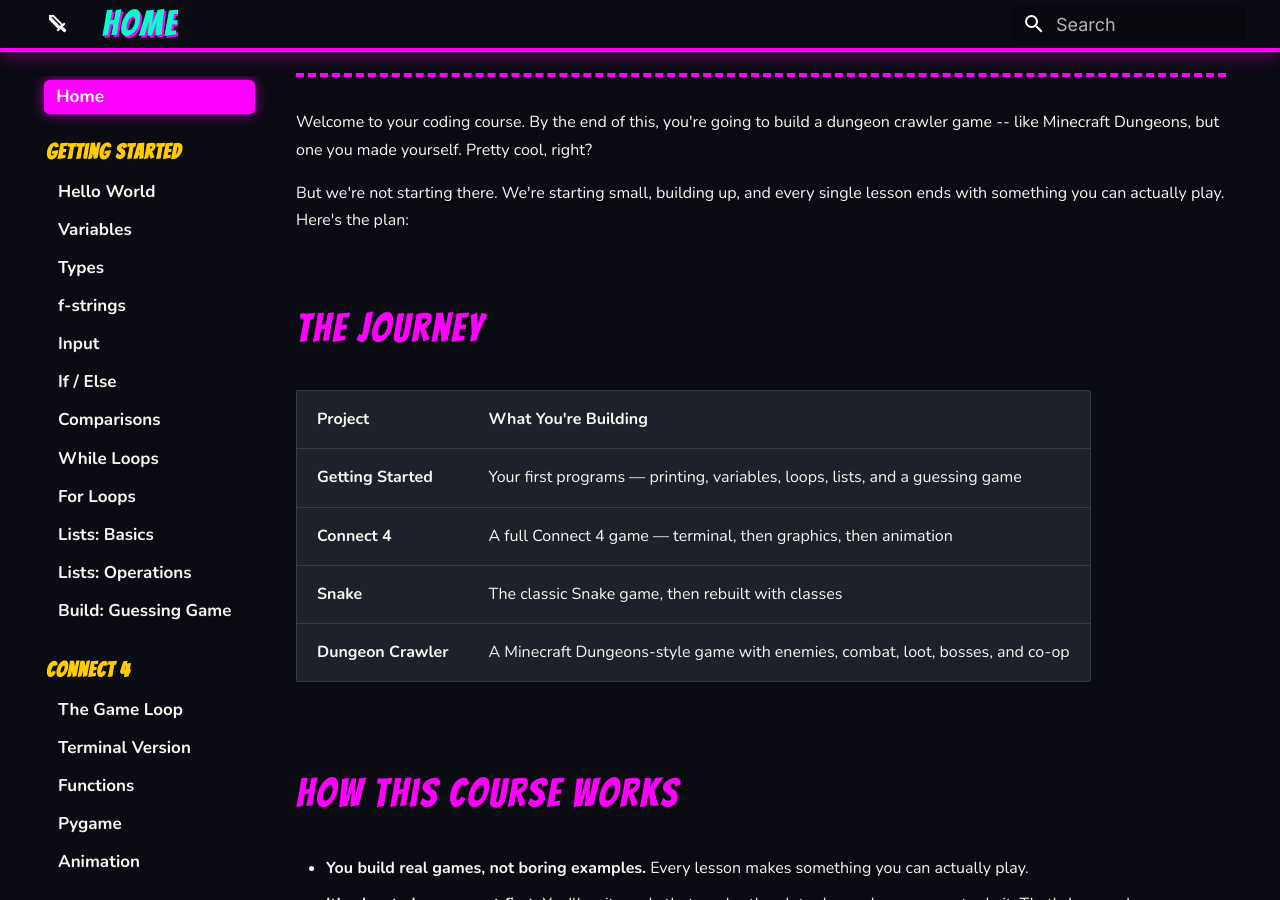
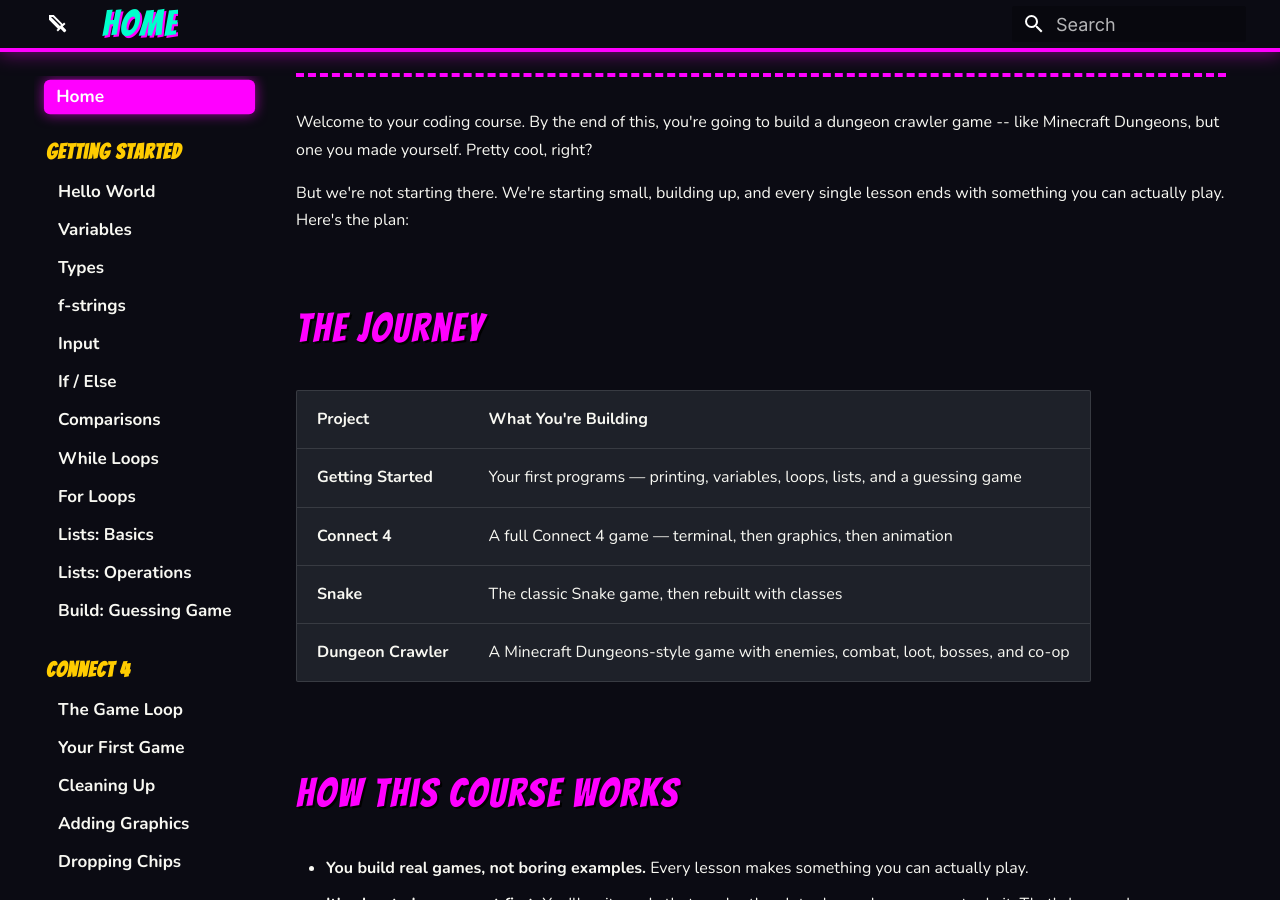
Before and after one commit to agentjuice/roberts-coding-course, an MkDocs documentation site: the page built from docs/index.md, in a window 1280 px wide and 900 px high, scrolled down 510 px. Built offline with MkDocs 1.6.1 and Material for MkDocs 9.7.7, drawn with Linux system fonts in a browser that asks for light colours.

Commit message:
Better Connect 4 lesson names

```diff
--- a/mkdocs.yml
+++ b/mkdocs.yml
@@ -53,11 +53,11 @@ nav:
     - "Build: Guessing Game": lessons/12-build-guessing-game/lesson.md
   - "Connect 4":
     - "The Game Loop": lessons/15-the-game-loop/lesson.md
-    - "Terminal Version": lessons/13-connect4-v1/lesson.md
-    - "Functions": lessons/14-connect4-v2-functions/lesson.md
-    - "Pygame": lessons/16-connect4-v3-pygame/lesson.md
-    - "Animation": lessons/17-connect4-v4-animation/lesson.md
-    - "Pygame + Functions": lessons/18-connect4-v5-pygame-functions/lesson.md
+    - "Your First Game": lessons/13-connect4-v1/lesson.md
+    - "Cleaning Up": lessons/14-connect4-v2-functions/lesson.md
+    - "Adding Graphics": lessons/16-connect4-v3-pygame/lesson.md
+    - "Dropping Chips": lessons/17-connect4-v4-animation/lesson.md
+    - "The Final Version": lessons/18-connect4-v5-pygame-functions/lesson.md
   - "Snake":
     - "Snake Game": lessons/19-snake-v1/lesson.md
     - "Classes & OOP": lessons/20-snake-v2-classes/lesson.md
```
